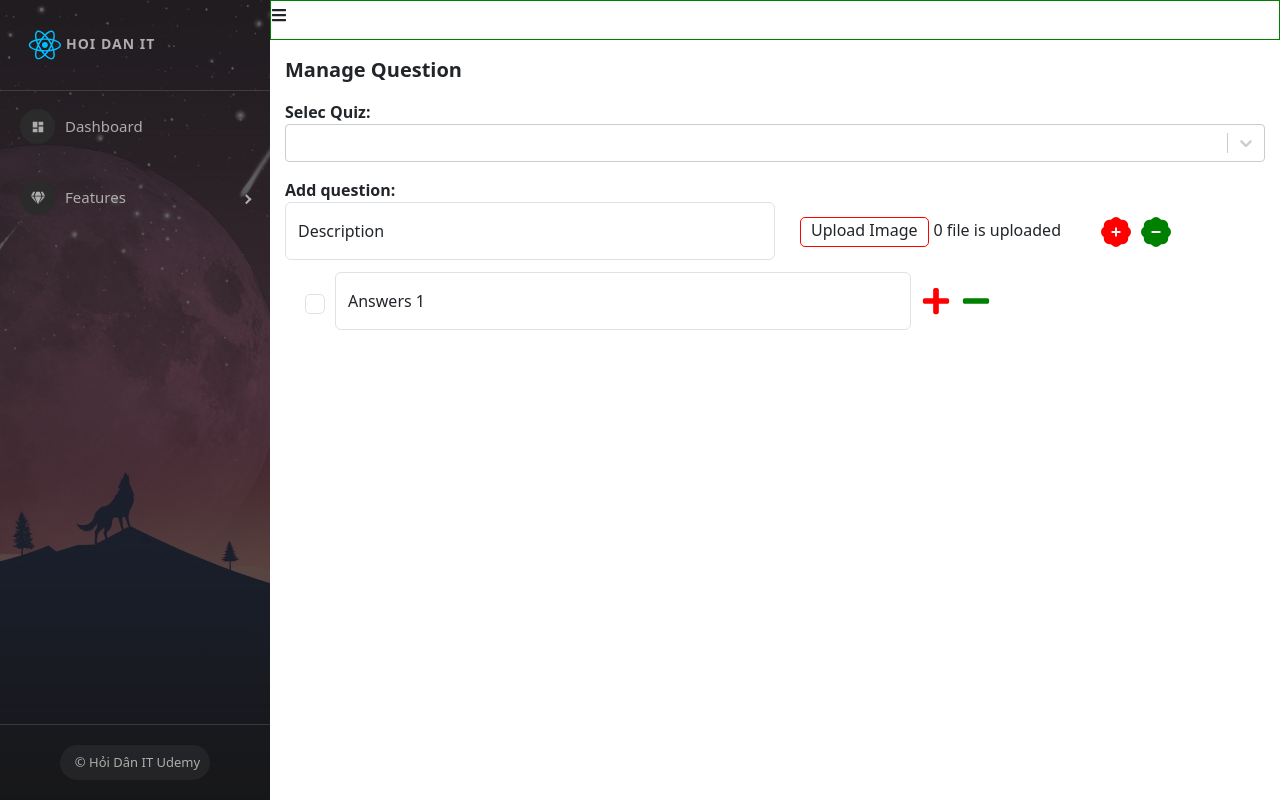
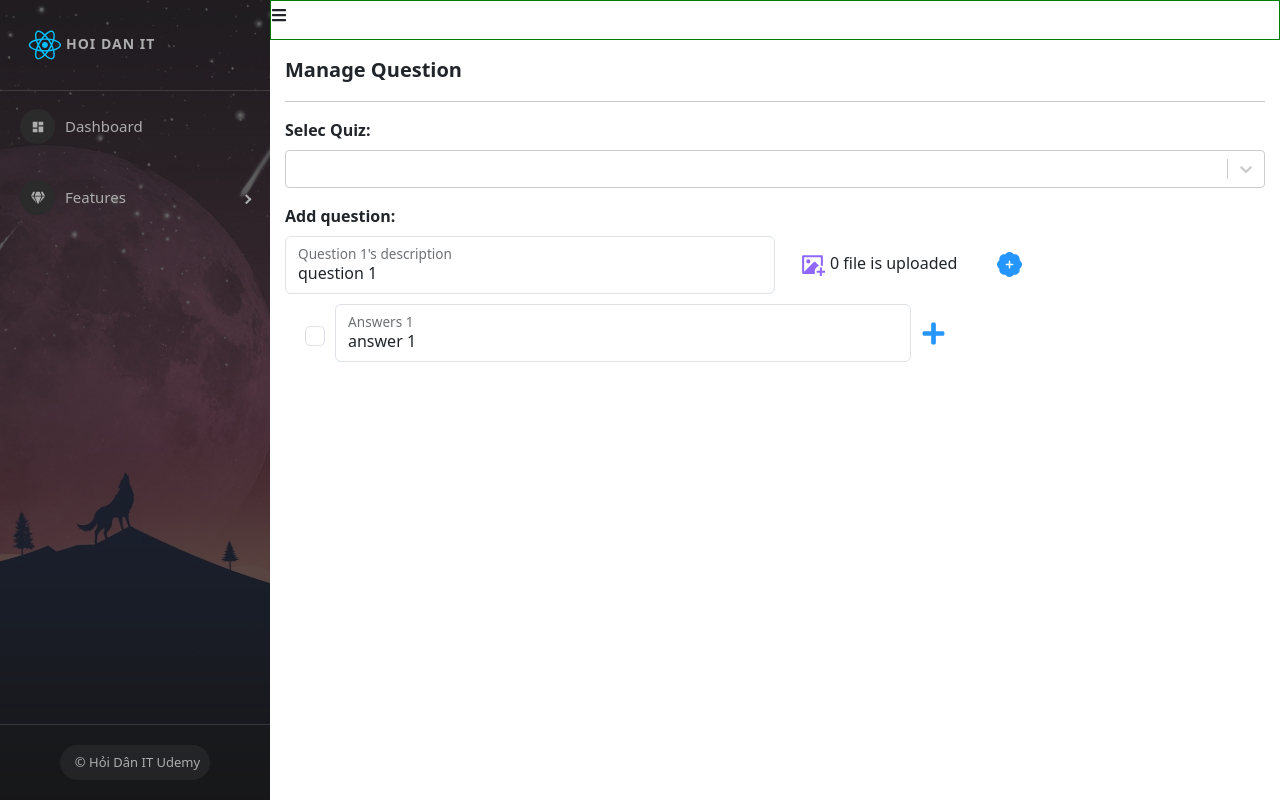
Before and after one commit to baokane/React-Ultilmate_HoiDanIt, a React (Create React App) app: page /admins/manage-questions in a window 1280 px wide. Built offline with nearby package versions, Linux system fonts and the light colour scheme.

Commit message:
xong video #95

```diff
--- a/package.json
+++ b/package.json
@@ -27,6 +27,7 @@
     "redux-persist": "6.0.0",
     "redux-thunk": "2.4.1",
     "sass": "1.53.0",
+    "uuid": "8.3.2",
     "web-vitals": "2.1.4"
   },
   "scripts": {
--- a/src/components/Admin/Admin.scss
+++ b/src/components/Admin/Admin.scss
@@ -14,6 +14,7 @@
         }
 
         .admin-main {
+            height: calc(100vh - 50px);
             .user-pagination {
                 display: flex;
                 justify-content: center;
--- a/src/components/Admin/Content/Question/Questions.js
+++ b/src/components/Admin/Content/Question/Questions.js
@@ -4,6 +4,9 @@
 import { BsFillPatchMinusFill } from 'react-icons/bs';
 import { FaMinus } from 'react-icons/fa';
 import { FaPlus } from 'react-icons/fa';
+import { RiImageAddFill } from 'react-icons/ri';
+import { v4 as uuidv4 } from 'uuid';
+import _ from 'lodash';
 import './Questions.scss';
 
 const Questions = (props) => {
@@ -15,59 +18,163 @@
 
     const [selectedQuiz, setSelectedQuiz] = useState({});
 
+    const [questions, setQuestions] = useState([
+        {
+            id: uuidv4(),
+            description: 'question 1',
+            imageFile: '',
+            imageName: '',
+            answers: [
+                {
+                    id: uuidv4(),
+                    description: 'answer 1',
+                    isCorrect: false,
+                    test: 1,
+                },
+            ],
+        },
+    ]);
+
+    // console.log('>>> question:', questions);
+
+    const handleAddRemoveQuestion = (type, id) => {
+        if (type === 'ADD') {
+            const newQuestion = {
+                id: uuidv4(),
+                description: '',
+                imageFile: '',
+                imageName: '',
+                answers: [
+                    {
+                        id: uuidv4(),
+                        description: '',
+                        isCorrect: false,
+                    },
+                ],
+            };
+            setQuestions([...questions, newQuestion]);
+        }
+        if (type === 'REMOVE') {
+            let questionClone = _.cloneDeep(questions);
+            questionClone = questionClone.filter((item) => item.id !== id);
+            setQuestions(questionClone);
+        }
+        // console.log('>>> check:', type, id);
+    };
+
+    const handleAddRemoveAnswer = (type, questionId, answerId) => {
+        console.log('>>> answer:', type, questionId, answerId);
+
+        let questionsClone = _.cloneDeep(questions);
+
+        if (type === 'ADD') {
+            const newAnswer = {
+                id: uuidv4(),
+                description: '',
+                isCorrect: false,
+            };
+
+            let index = questions.findIndex((item) => item.id === questionId);
+            questionsClone[index].answers.push(newAnswer);
+            setQuestions(questionsClone);
+        }
+
+        if (type === 'REMOVE') {
+            let index = questions.findIndex((item) => item.id === questionId);
+            questionsClone[index].answers = questionsClone[index].answers.filter((item) => item.id !== answerId);
+            setQuestions(questionsClone);
+            console.log('question-clone:', questionsClone);
+        }
+    };
+
+    console.log('>>> questions:', questions);
+
     return (
         <div className="question-container">
             <div className="title">Manage Question</div>
+            <hr />
             <div className="add-new-question">
                 <div className="col-6 form-group"></div>
-                <label>
+                <label className="mb-2">
                     <b>Selec Quiz:</b>
                 </label>
                 <Select defaultValue={selectedQuiz} onChange={setSelectedQuiz} options={options} />
             </div>
-            <div className="mt-3">
+            <div className="mt-3 mb-2">
                 <b>Add question:</b>
             </div>
-
-            <div>
+            {questions &&
+                questions.length > 0 &&
+                questions.map((question, index) => {
+                    return (
+                        <div key={question.id} className="q-main mb-4">
                             <div className="question-content">
                                 <div className="form-floating description">
-                        <input type="text" className="form-control" placeholder="name@example.com" />
-                        <label>Description</label>
+                                    <input
+                                        type="text"
+                                        className="form-control"
+                                        placeholder="name@example.com"
+                                        value={question.description}
+                                    />
+                                    <label>Question {index + 1}'s description</label>
                                 </div>
                                 <div className="group-upload">
-                        <label className="label-up">Upload Image</label>
+                                    <label>
+                                        <RiImageAddFill className="label-up" />
+                                    </label>
                                     <input type="file" hidden />
                                     <span>0 file is uploaded</span>
                                 </div>
                                 <div className="btn-add">
-                        <span>
+                                    <span onClick={() => handleAddRemoveQuestion('ADD', '')}>
                                         <BsPatchPlusFill className="icon-add" />
                                     </span>
-                        <span>
+                                    {questions && questions.length > 1 && (
+                                        <span onClick={() => handleAddRemoveQuestion('REMOVE', question.id)}>
                                             <BsFillPatchMinusFill className="icon-remove" />
                                         </span>
+                                    )}
                                 </div>
                                 {/* <div className="answer">
                     <input type="text" />
                 </div> */}
                             </div>
-                <div className="answers-content">
+                            {question &&
+                                question.answers &&
+                                question.answers.length > 0 &&
+                                question.answers.map((answer, index) => {
+                                    return (
+                                        <div key={answer.id} className="answers-content">
                                             <input className="form-check-input iscorrect" type="checkbox" />
                                             <div className="form-floating answer-name">
-                        <input type="text" className="form-control" placeholder="name@example.com" />
-                        <label>Answers 1</label>
+                                                <input
+                                                    value={answer.description}
+                                                    type="type"
+                                                    className="form-control"
+                                                    placeholder="name@example.com"
+                                                />
+                                                <label>Answers {index + 1}</label>
                                             </div>
                                             <div className="btn-group">
-                        <span>
+                                                <span onClick={() => handleAddRemoveAnswer('ADD', question.id)}>
                                                     <FaPlus className="icon-add" />
                                                 </span>
-                        <span>
+                                                {question.answers.length > 1 && (
+                                                    <span
+                                                        onClick={() =>
+                                                            handleAddRemoveAnswer('REMOVE', question.id, answer.id)
+                                                        }
+                                                    >
                                                         <FaMinus className="icon-remove" />
                                                     </span>
+                                                )}
                                             </div>
                                         </div>
+                                    );
+                                })}
                         </div>
+                    );
+                })}
         </div>
     );
 };
--- a/src/components/Admin/Content/Question/Questions.scss
+++ b/src/components/Admin/Content/Question/Questions.scss
@@ -19,12 +19,14 @@
             padding-top: 15px;
 
             .label-up {
-                height: 30px;
-                border: 1px solid red;
-                border-radius: 5px;
-                padding: 0 10px;
                 margin-right: 5px;
                 cursor: pointer;
+                color: #9068ff;
+                font-size: 25px;
+
+                &:hover {
+                    color: #4400ff;
+                }
             }
         }
 
@@ -32,16 +34,24 @@
             padding: 15px;
 
             .icon-add {
-                font-size: 30px;
-                color: red;
+                font-size: 25px;
+                color: #2596ff;
                 cursor: pointer;
+
+                &:hover {
+                    color: #0989ff;
+                }
             }
 
             .icon-remove {
                 margin-left: 10px;
-                font-size: 30px;
-                color: green;
+                font-size: 25px;
+                color: #e8771c;
                 cursor: pointer;
+
+                &:hover {
+                    color: #ff7608;
+                }
             }
         }
     }
@@ -63,16 +73,24 @@
 
         .btn-group {
             .icon-add {
-                font-size: 30px;
-                color: red;
+                font-size: 25px;
+                color: #2596ff;
                 cursor: pointer;
+
+                &:hover {
+                    color: #0989ff;
+                }
             }
 
             .icon-remove {
                 margin-left: 10px;
-                font-size: 30px;
-                color: green;
+                font-size: 25px;
+                color: #e8771c;
                 cursor: pointer;
+
+                &:hover {
+                    color: #ff7608;
+                }
             }
         }
     }
```
Lines whose indentation alone changed are shown as unchanged.
